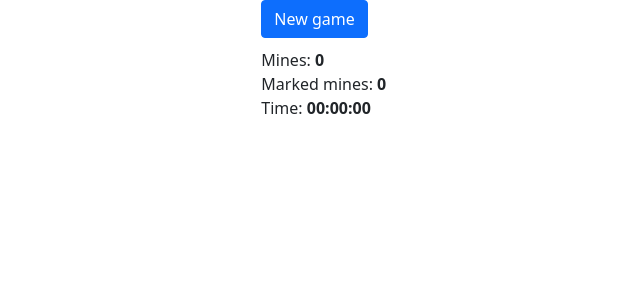
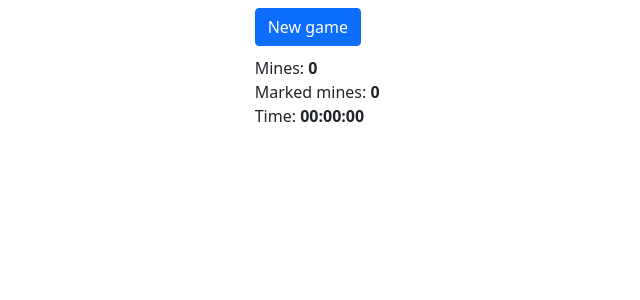
Before and after one commit to efimov82/game-miner, a React (Create React App) app: page / in a window 1280 px wide. Shown: the top 300 px of the page, without its empty margins (608-1248 px from the left). Built offline with nearby package versions, Linux system fonts and the light colour scheme.

Commit message:
fix layout

```diff
--- a/src/App.tsx
+++ b/src/App.tsx
@@ -287,7 +287,7 @@ class App extends React.Component<AppProps, AppState> {
     return (
       <>
         {popUp}
-        <div className="row">
+        <div className="row m-2">
           <div className="col-8">{gameField}</div>
           <div className="col-4">
             <MenuComonent newGameClick={this.newGameClick} />
```
